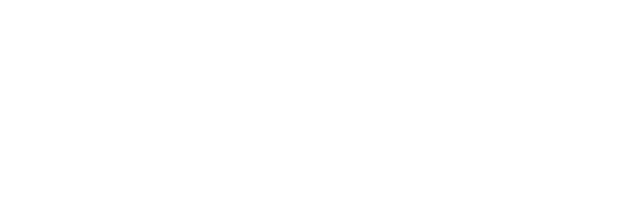
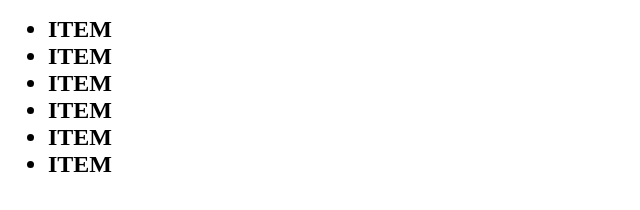
Before and after one commit to Yevhenii2012/hillelprojects, a plain HTML site: page index.html in a window 1280 px wide. Shown: the whole page, without its empty margins (0-640 px from the left). Drawn offline with Linux system fonts and the light colour scheme.

Commit message:
files updated

```diff
--- a/css/main.css
+++ b/css/main.css
@@ -3,3 +3,8 @@
 *:before {
   box-sizing: border-box;
 }
+
+ul li {
+  font-size: 24px;
+  font-weight: 600;
+}
--- a/index.html
+++ b/index.html
@@ -8,6 +8,18 @@
         <title>Document</title>
     </head>
     <body>
-        <main></main>
+        <main>
+            <section>
+                <ul>
+                    <li>ITEM</li>
+                    <li>ITEM</li>
+                    <li>ITEM</li>
+                    <li>ITEM</li>
+                    <li>ITEM</li>
+                    <li>ITEM</li>
+                </ul>
+            </section>
+        </main>
+        <footer class="footer"></footer>
     </body>
 </html>
```
